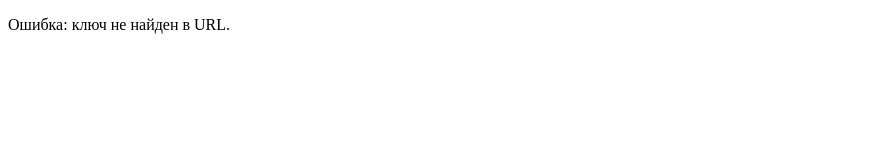
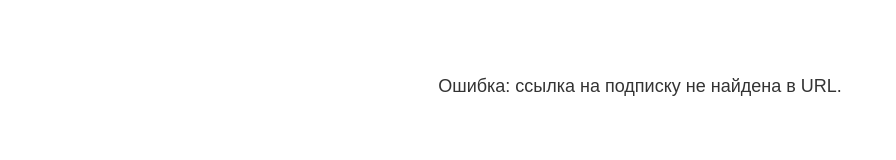
Before and after one commit to DrStonIT/WSocks_redir, a plain HTML site: page index.html in a window 1280 px wide. Shown: the whole page, without its empty margins (0-896 px from the left). Drawn offline with Linux system fonts and the light colour scheme.

Commit message:
Update index.html

```diff
--- a/index.html
+++ b/index.html
@@ -1,20 +1,27 @@
 <!DOCTYPE html>
-<html lang="en">
+<html lang="ru">
 <head>
     <meta charset="UTF-8">
     <meta name="viewport" content="width=device-width, initial-scale=1.0">
     <title>V2RayTun Redirect</title>
+    <style>
+        body { font-family: Arial, sans-serif; text-align: center; padding-top: 50px; }
+        p { font-size: 18px; color: #333; }
+    </style>
 </head>
 <body>
     <p>Перенаправление в приложение...</p>
     <script>
         const urlParams = new URLSearchParams(window.location.search);
-        const encodedKey = urlParams.get('key');
-        if (!encodedKey) {
-            document.body.innerHTML = "<p>Ошибка: ключ не найден в URL.</p>";
+        const encodedSub = urlParams.get('sub');
+        const customName = urlParams.get('name') || 'DefaultSubscription';
+
+        if (!encodedSub) {
+            document.body.innerHTML = "<p>Ошибка: ссылка на подписку не найдена в URL.</p>";
         } else {
-            const decodedKey = decodeURIComponent(encodedKey);
-            window.location.href = `v2raytun://import-sub?url=${decodedKey}`;
+            const subscriptionLink = decodeURIComponent(encodedSub);
+            // Формируем deep link с названием (если v2raytun поддерживает)
+            window.location.href = `v2raytun://import-sub?url=${encodeURIComponent(subscriptionLink)}&name=${encodeURIComponent(customName)}`;
         }
     </script>
 </body>
```
